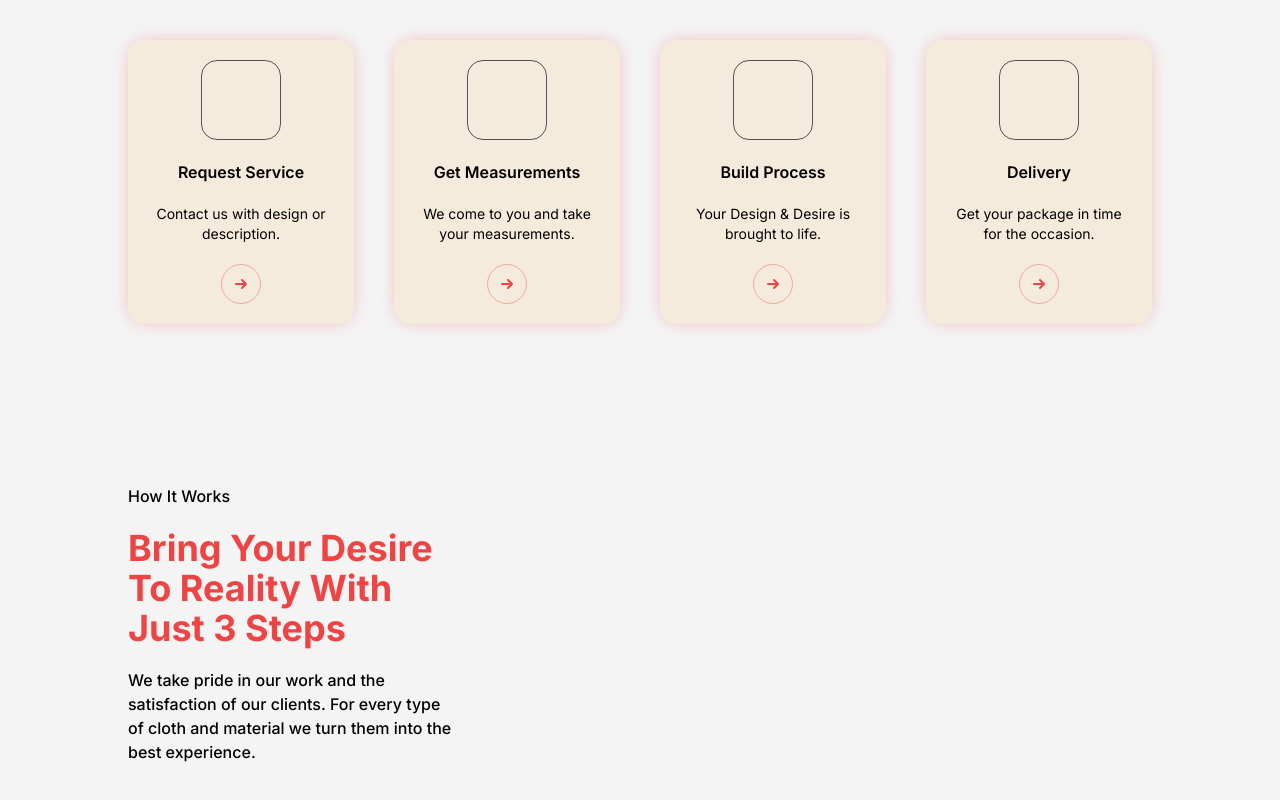
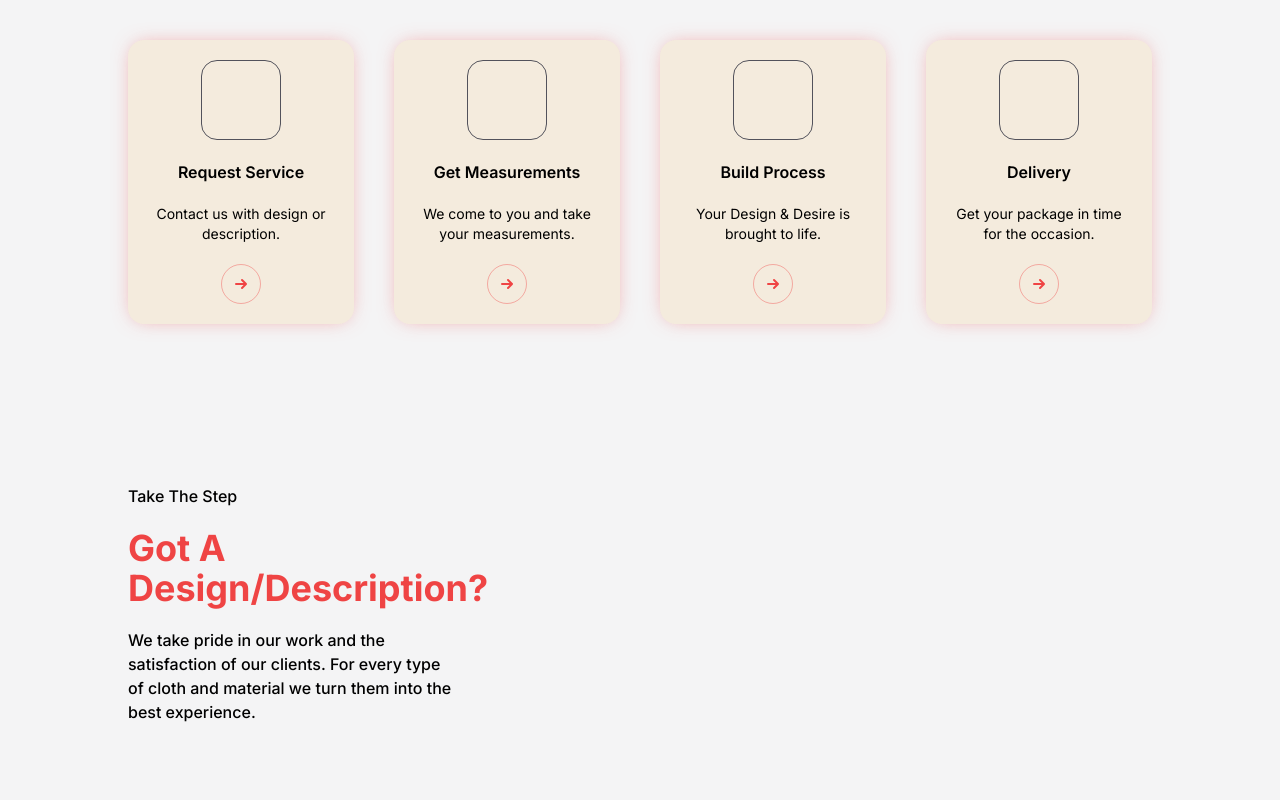
Before and after one commit to mmesomasaint/hulksmasher, a Next.js app: page / in a window 1280 px wide. Shown: the part 2336-3136 px from the top of the page. Built offline with nearby package versions, Linux system fonts and the light colour scheme.

Commit message:
Fix: Typo

```diff
--- a/app/page.tsx
+++ b/app/page.tsx
@@ -236,8 +236,8 @@ export default function Home() {
             <div className='w-full lg:w-[90%] xl:w-[80%] mx-auto grid grid-cols-3 place-items-stretch gap-5 py-20'>
               <div>
                 <TitleBox
-                  intro='How It Works'
-                  main='Bring Your Desire To Reality With Just 3 Steps'
+                  intro='Take The Step'
+                  main='Got A Design/Description?'
                   pos='LEFT'
                 >
                   We take pride in our work and the satisfaction of our clients.
```
